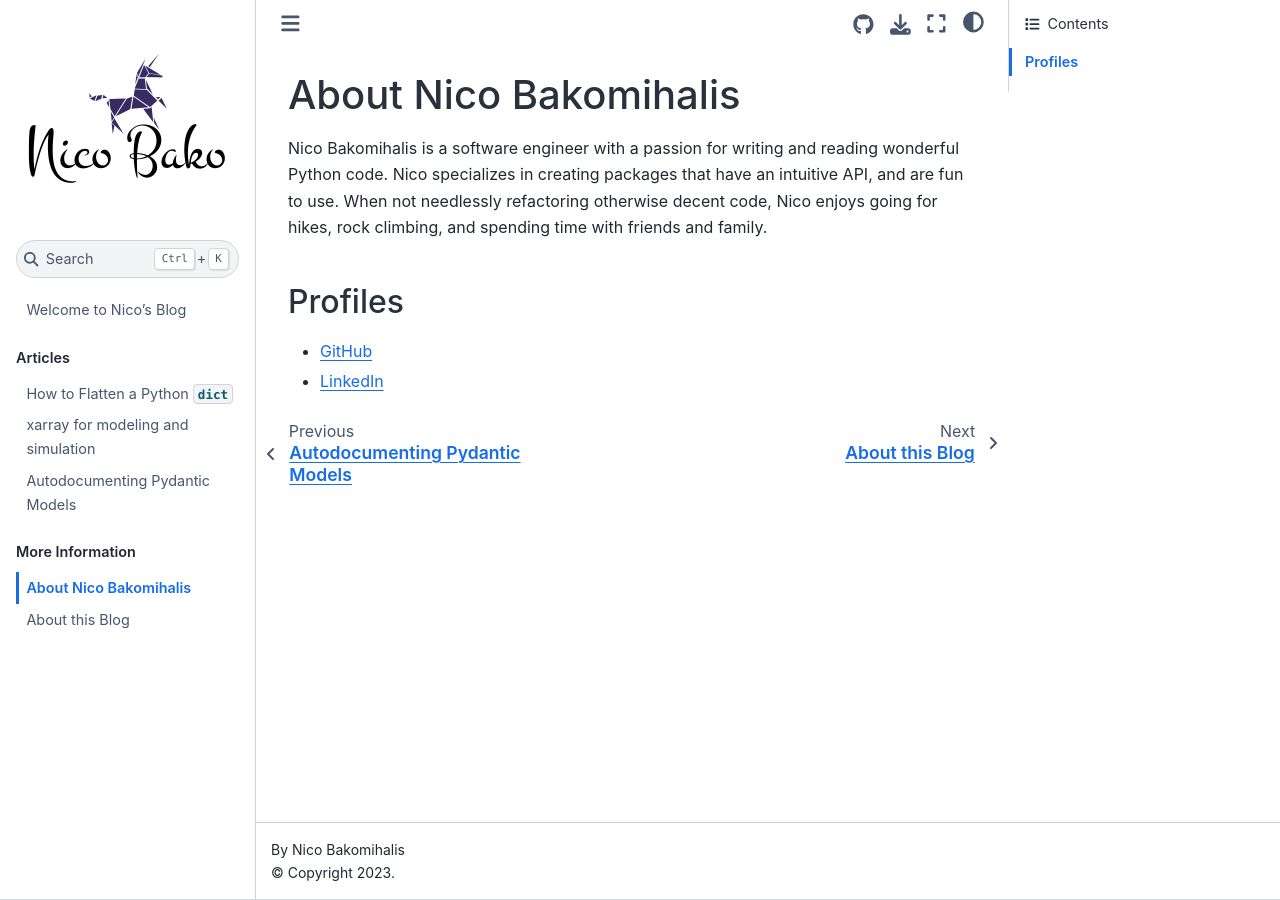
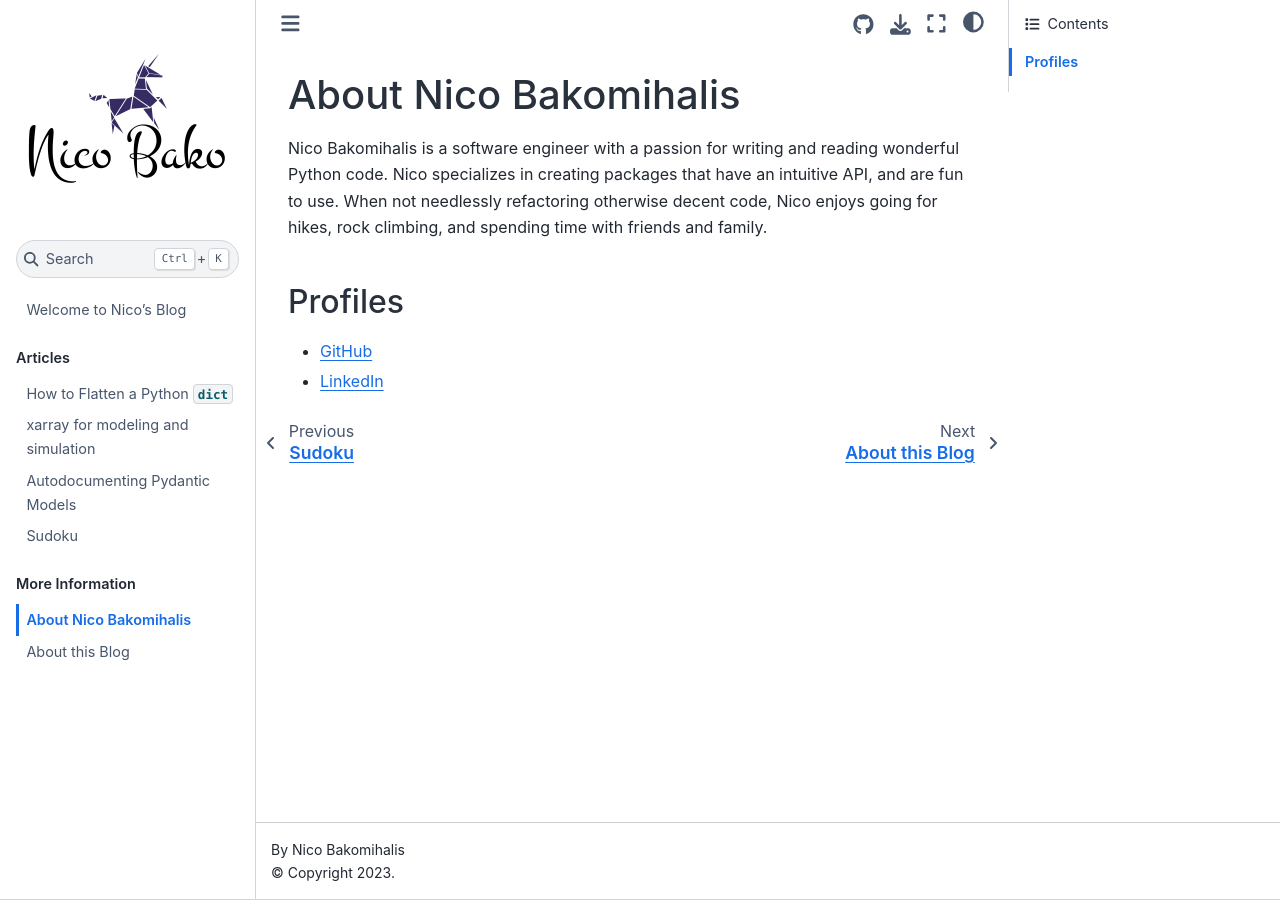
Before and after one commit to nicobako/pythonic-misadventures, a Jupyter Book: the page built from blog/about_the_author.md, in a window 1280 px wide. Built offline with Jupyter Book 1.0.4 settings and Sphinx 7.4.7 and the Sphinx Book theme 1.1.4, drawn with Linux system fonts in a browser that asks for light colours.

Commit message:
added sudoku to toc

```diff
--- a/blog/_toc.yml
+++ b/blog/_toc.yml
@@ -8,6 +8,7 @@
   - file: how_to_flatten_a_python_dict
   - file: xarray_computations
   - file: pydantic_autodoc
+  - file: sudoku
 
 - part: More Information
   chapters:
```
